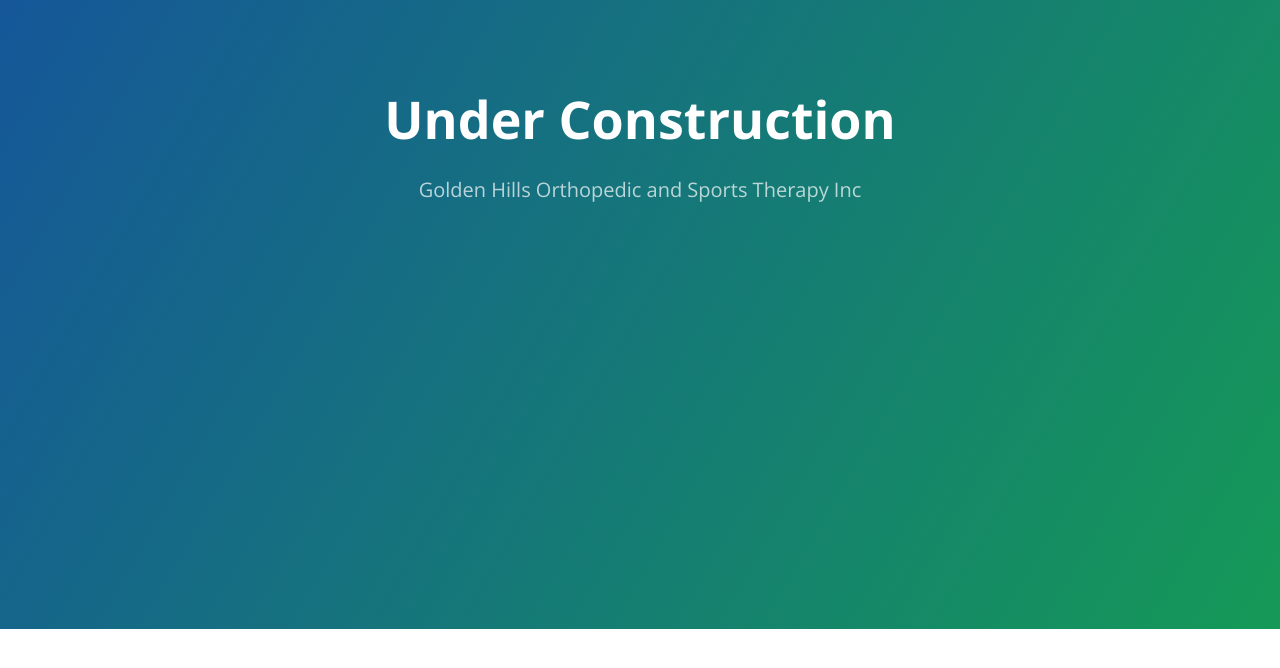
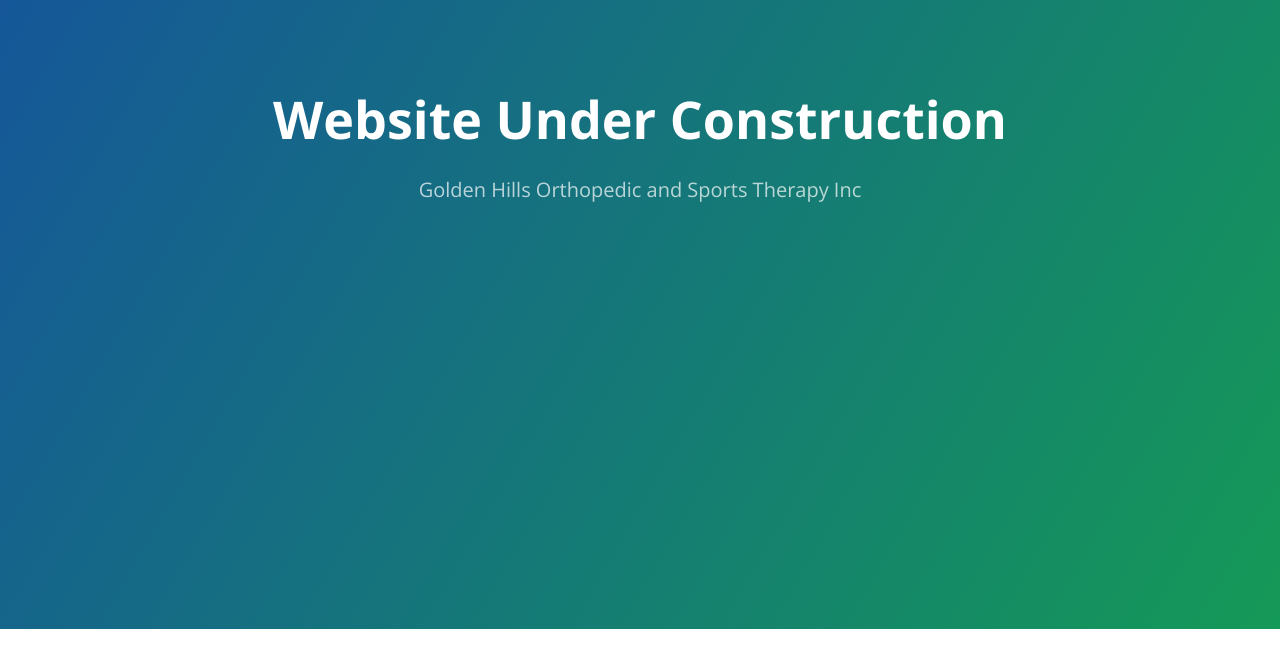
Before and after one commit to goldenhillspt/website, a plain HTML site: page index.html in a window 1280 px wide. Drawn offline with nearby package versions, Linux system fonts and the light colour scheme.

Commit message:
Update index.html

```diff
--- a/index.html
+++ b/index.html
@@ -11,7 +11,7 @@
   </head>
   <body>
     <section class="page-header">
-      <h1 class="project-name">Under Construction</h1>
+      <h1 class="project-name">Website Under Construction</h1>
       <h2 class="project-tagline">Golden Hills Orthopedic and Sports Therapy Inc</h2>
      <br>
      <br>
```
